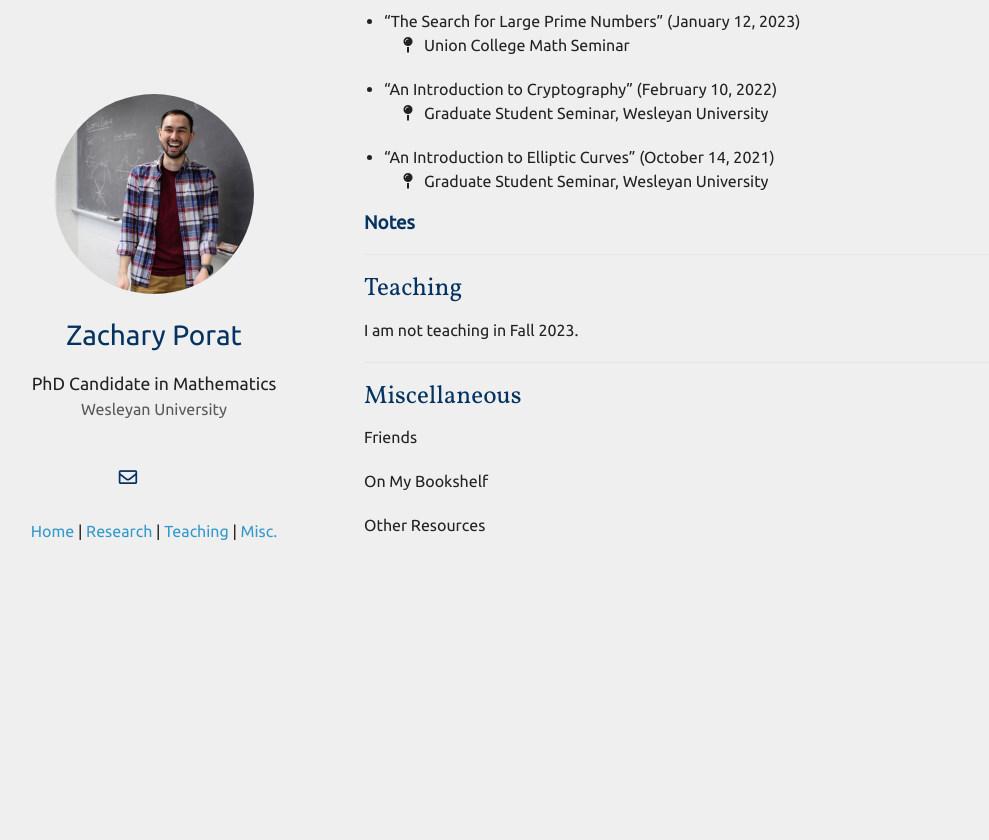
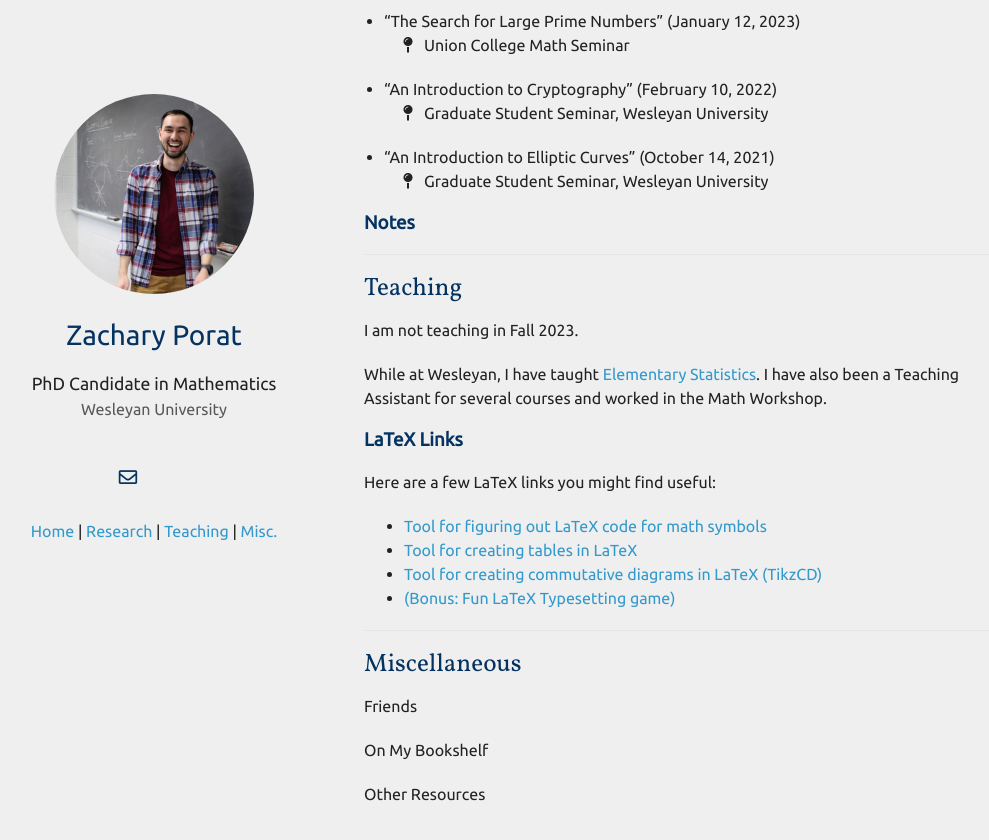
Before and after one commit to zporat/zporat.github.io, a Jekyll site: the page built from index.md, in a window 1280 px wide and 900 px high, scrolled down 764 px. Shown: the top 840 px of the window, without its empty margins (101-1090 px from the left). Built offline with Jekyll 4.4.1, drawn with Linux system fonts in a browser that asks for light colours; nearby versions of some CDN libraries; a style sheet for code colours, icons or effects is not loaded; our own code applies the rules of GitHub Pages for plain Markdown files; before the commit the page ends 1395 px from its top, so only the background shows below that.

Commit message:
Update index.md

```diff
--- a/index.md
+++ b/index.md
@@ -54,6 +54,16 @@ My research interests lie in number theory and algebraic geometry.  In particula
 
 I am not teaching in Fall 2023.
 
+While at Wesleyan, I have taught [Elementary Statistics](https://owaprod-pub.wesleyan.edu/reg/!wesmaps_page.html?stuid=&crse=005525&term=1229).  I have also been a Teaching Assistant for several courses and worked in the Math Workshop.
+
+### LaTeX Links
+
+Here are a few LaTeX links you might find useful:
+* [Tool for figuring out LaTeX code for math symbols](https://detexify.kirelabs.org/classify.html)
+* [Tool for creating tables in LaTeX](https://www.tablesgenerator.com/latex_tables)
+* [Tool for creating commutative diagrams in LaTeX (TikzCD)](https://tikzcd.yichuanshen.de/)
+* [(Bonus: Fun LaTeX Typesetting game)](https://texnique.xyz/)
+
 ---
 
 ## <a name="misc"></a> Miscellaneous
```
